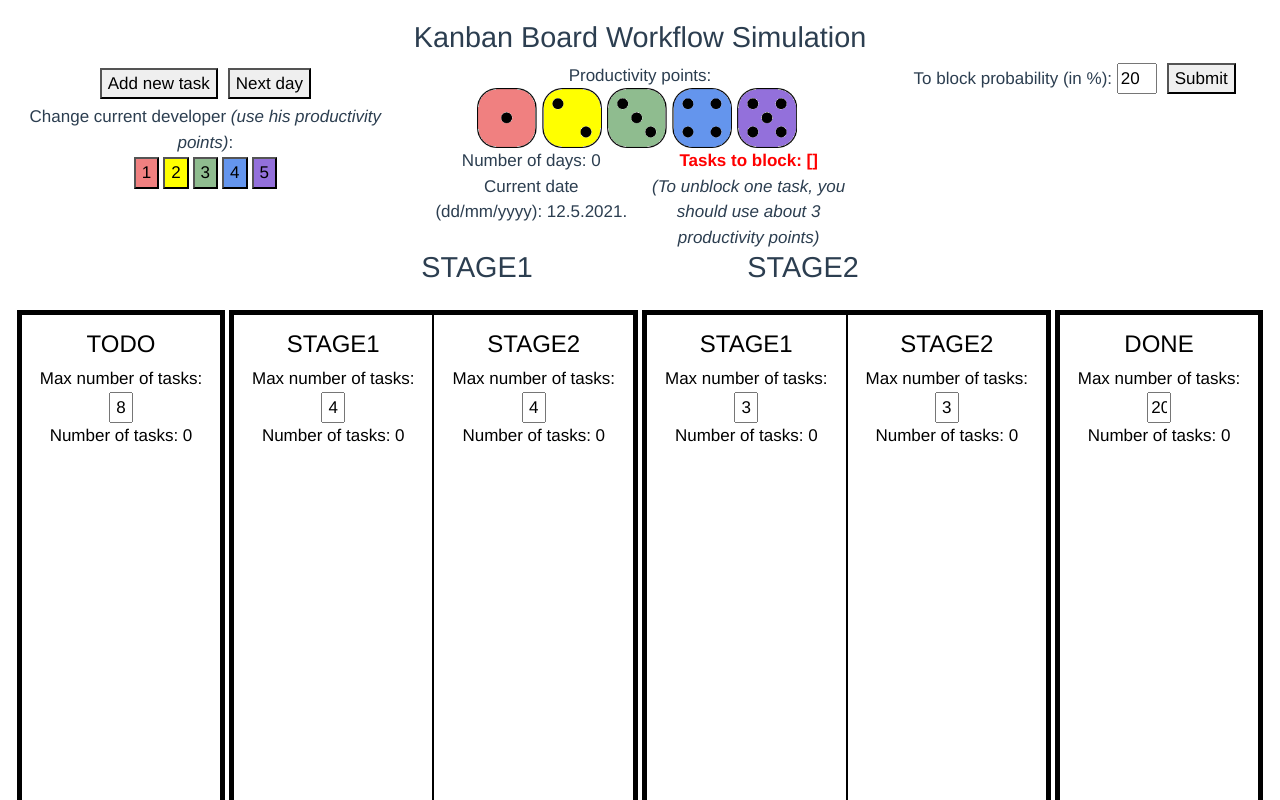
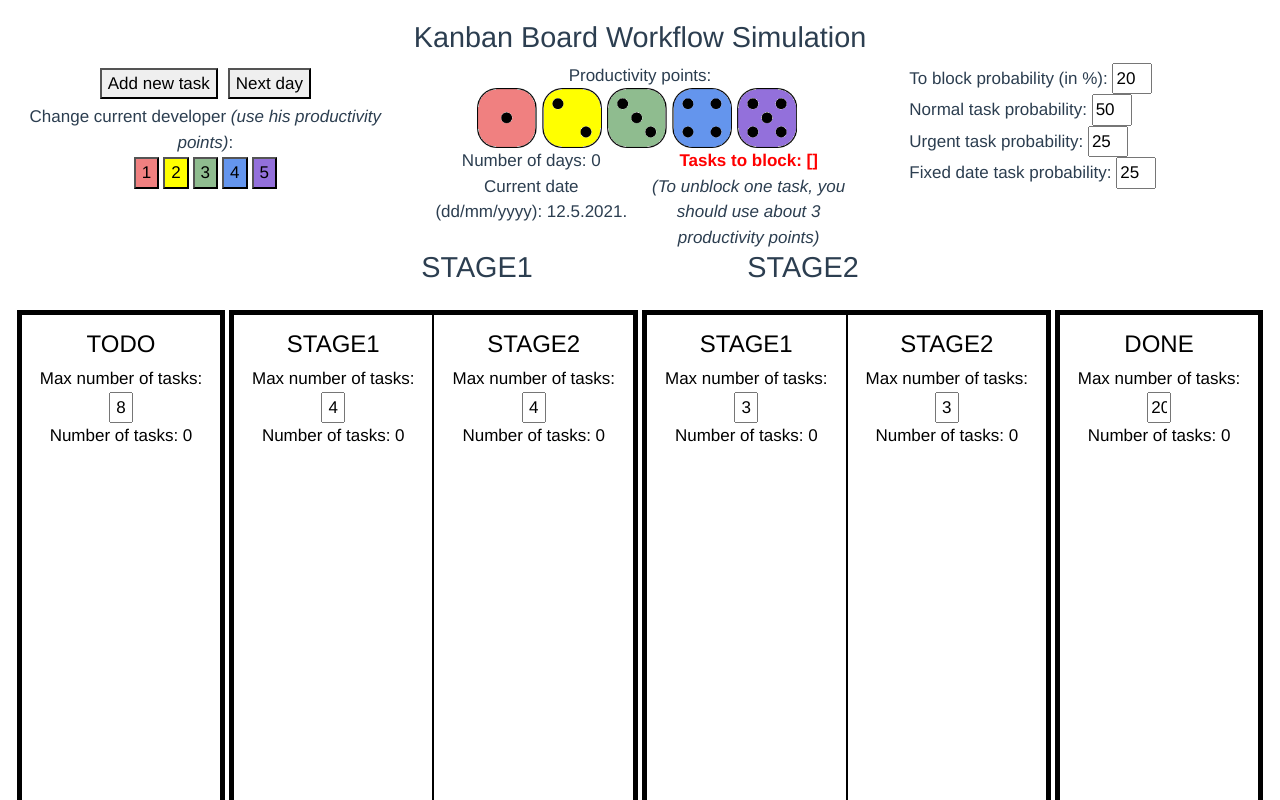
Before and after one commit to zakrzewskib/KanbanWorkflowSimulation, a Vue app: page / in a window 1280 px wide. Shown: the top 800 px of the page. Built offline with nearby package versions, Linux system fonts and the light colour scheme.

Commit message:
Task type probabilities

```diff
--- a/src/App.vue
+++ b/src/App.vue
@@ -6,7 +6,13 @@
         <div>
           <div>
             <div id="addNewTask">
-              <AddTask class="button8" @add-task="addTask" />
+              <AddTask
+                class="button8"
+                @add-task="addTask"
+                :normalProb="normalProb"
+                :urgentProb="urgentProb"
+                :fixedDateProb="fixedDateProb"
+              />
             </div>
 
             <button v-on:click="nextDay" id="nextDay" class="button8">
@@ -87,9 +93,21 @@
         </div>
       </div>
       <div class="col-4">
-        To block probability (in %):
-        <input class="blockersP" v-model="blockedProbability" />
-        <button class="submit button8">Submit</button>
+        <div class="probabilityDiv">
+          <a>To block probability (in %): </a>
+          <input class="blockersP" v-model="blockedProbability" />
+        </div>
+
+        <div class="probabilityDiv">
+          <a>Normal task probability: </a>
+          <input class="blockersP" v-model="normalProb" />
+          <br>
+          <a>Urgent task probability: </a>
+          <input class="blockersP" v-model="urgentProb" />
+          <br>
+          <a>Fixed date task probability: </a>
+          <input class="blockersP" v-model="fixedDateProb" />
+        </div>
       </div>
     </div>
 
@@ -322,6 +340,9 @@ export default {
       currentYear: 0,
 
       blockedProbability: 20,
+      normalProb: 50,
+      urgentProb: 25,
+      fixedDateProb: 25,
     };
   },
 
@@ -636,7 +657,12 @@ img {
   margin-right: 10px;
 }
 
-.button8:active{
-  background-color:#bebebe;
+.button8:active {
+  background-color: #bebebe;
+}
+
+.probabilityDiv {
+  text-align: left;
+  margin-left: 40px;
 }
 </style>
--- a/src/components/AddTask.vue
+++ b/src/components/AddTask.vue
@@ -1,5 +1,9 @@
 <template>
-  <div>
+  <div
+    :normalProb="normalProb"
+    :urgentProb="urgentProb"
+    :fixedDateProb="fixedDateProb"
+  >
     <button class="button8" v-on:click="onClick">Add new task</button>
   </div>
 </template>
@@ -7,31 +11,51 @@
 <script>
 export default {
   name: "AddTask",
-    data() {
-      return {
-        taskNumber: 1,
-      }
+  data() {
+    return {
+      taskNumber: 1,
+    };
+  },
+  props: ["normalProb", "urgentProb", "fixedDateProb"],
 
-  },
   methods: {
     randomIntFromInterval(min, max) {
       return Math.floor(Math.random() * (max - min + 1) + min);
     },
 
+    randomSample() {
+      const samples = [
+        { value: 0, weight: this.normalProb },
+        { value: 1, weight: this.urgentProb },
+        { value: 2, weight: this.fixedDateProb },
+      ];
+
+      // [0..1) * sum of weight
+      let sample =
+        Math.random() * samples.reduce((sum, { weight }) => sum + weight, 0);
+
+      // first sample n where sum of weight for [0..n] > sample
+      const { value } = samples.find(({ weight }) => (sample -= weight) < 0);
+
+      return value;
+    },
+
     onClick() {
       var tasksTypes = ["Normal task", "Urgent task", "Fixed date task"];
-      var random = this.randomIntFromInterval(1, 100);
       var index;
       var urgent = false;
       var fixedDate = false;
       var nr = this.taskNumber;
-      if(random <= 50) {
-        index = 0;
-      } else if (random > 50 && random <= 75) {
-        index = 1;
+
+      if(this.normalProb + this.urgentProb + this.fixedDateProb !=100) {
+        alert("Sum of probabilities should give 100!");
+        return;
+      }
+
+      index = this.randomSample();
+      if(index == 1) {
         urgent = true;
-      } else {
-        index = 2;
+      } else if (index == 2) {
         fixedDate = true;
       }
       this.taskNumber++;
```
